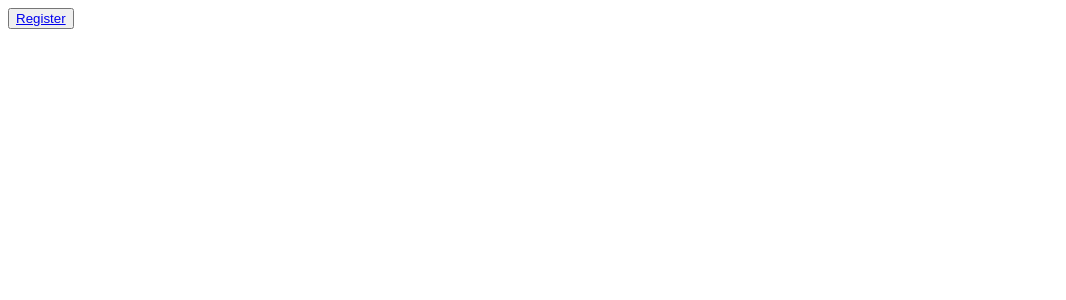
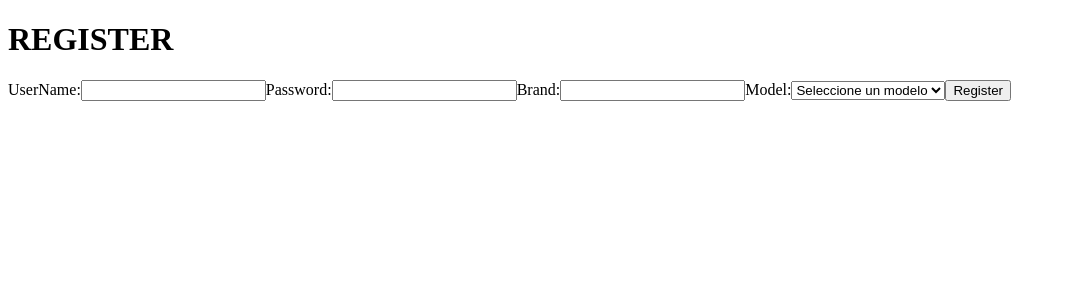
Before and after one commit to daniellopez1999/Enjoy-the-Throttle, a React (Create React App) app in the folder client/ett-client/: page /register in a window 1280 px wide. Shown: the top 300 px of the page, without its empty margins (0-1066 px from the left). Built offline with nearby package versions, Linux system fonts and the light colour scheme.

Commit message:
regitser working in the front end hardcoded mockdata bikes. pending to work with API

```diff
--- a/client/ett-client/src/Register.jsx
+++ b/client/ett-client/src/Register.jsx
@@ -1,18 +1,127 @@
 // Register.jsx
-import React from 'react';
-import { Link } from 'react-router-dom';
+import React, { useState, useEffect } from 'react';
+import { useNavigate } from 'react-router-dom';
+import { register } from './requests/user';
+
+const URL = 'http://localhost:3001/register'
+
+
+const mockData = [
+  {
+    id: 1,
+    name: 'Kawasaki',
+    models: ['ZX-6R', 'Z900'],
+  },
+  {
+    id: 2,
+    name: 'Yamaha',
+    models: ['R1', 'R7'],
+  },
+];
 
 const Register = () => {
 
+  const [userName, setUserName] = useState('');
+  const [password, setPassword] = useState('');
+  const [bikeBrand, setBikeBrand] = useState('');
+  const [bikeModel, setBikeModel] = useState('');
+  const [modelsByBrand, setModelsByBrand] = useState([]);
+
+  const navigate = useNavigate()
+
+  useEffect(() => {
+    if (bikeBrand && mockData.length > 0) {
+      const selectedBrand = mockData.find(
+        (brand) => brand.name.toLowerCase() === bikeBrand.toLowerCase()
+      );
+
+      if (selectedBrand) {
+        setModelsByBrand(selectedBrand.models || []);
+      } else {
+        // Si la marca no se encuentra, establecer modelos en un array vacío
+        setModelsByBrand([]);
+      }
+    } else {
+      // Si no hay marca escrita, establecer modelos en un array vacío
+      setModelsByBrand([]);
+    }
+  }, [bikeBrand]);
+
+  const handleRegister = async (e) => {
+    e.preventDefault();
+
+    const userData = {
+      name: userName,
+      password: password,
+      bikeBrand: bikeBrand,
+      bikeModel: bikeModel,
+    }
+
+    const res = await register(URL,userData)
+
+    if (res.error) {
+      console.log(res.message);
+      navigate('/register')
+    } else {
+      console.log(res)
+      console.log('Successfully registered')
+      navigate('/')
+    }
+
+
+
+  };
+
   return (
     <div>
-      <form>
-        <button type="button">
-          <Link to="/">Register</Link>
-        </button>
+      <h1>REGISTER</h1>
+      <div className="input-register-container">
+        <form onSubmit={handleRegister}>
+          <label>
+            UserName:
+            <input
+              type="text"
+              value={userName}
+              onChange={(e) => setUserName(e.target.value)}
+              required
+            />
+          </label>
 
+          <label>
+            Password:
+            <input
+              type="password"
+              value={password}
+              onChange={(e) => setPassword(e.target.value)}
+              required
+            />
+          </label>
 
-      </form>
+          <label>
+            Brand:
+            <input
+              type="text"
+              value={bikeBrand}
+              onChange={(e) => setBikeBrand(e.target.value)}
+              required
+            />
+          </label>
+
+          <label>
+            Model:
+            <select onChange={(e) => setBikeModel(e.target.value)} value={bikeModel} required>
+              <option value="">Seleccione un modelo</option>
+              {modelsByBrand.map((modelo, index) => (
+                <option key={index} value={modelo}>
+                  {modelo}
+                </option>
+              ))}
+            </select>
+          </label>
+
+          <button type="submit">Register</button>
+        </form>
+      </div>
     </div>
   );
 };
--- a/client/ett-client/src/requests/user.js
+++ b/client/ett-client/src/requests/user.js
@@ -25,6 +25,33 @@ async function login (url,data) {
   }
 }
 
+async function register (url, data) {
+  try {
+    const response = await fetch(url, {
+      method: 'POST',
+      credentials: 'include',
+
+      headers: {
+        "Content-Type": "application/json"
+      },
+      body: JSON.stringify(data)
+    })
+
+    const result = await response.json()
+
+    if (response.ok) {
+
+      return { error: false, data: result};
+    } else {
+      return { error: true, message: result.message };
+    }
+
+  } catch (error) {
+      return {error: true, message: error}
+  }
+}
+
 module.exports = {
   login,
+  register
 }
```
Also changed, not shown: 1 other file (tests, documents, lock files or other folders).
